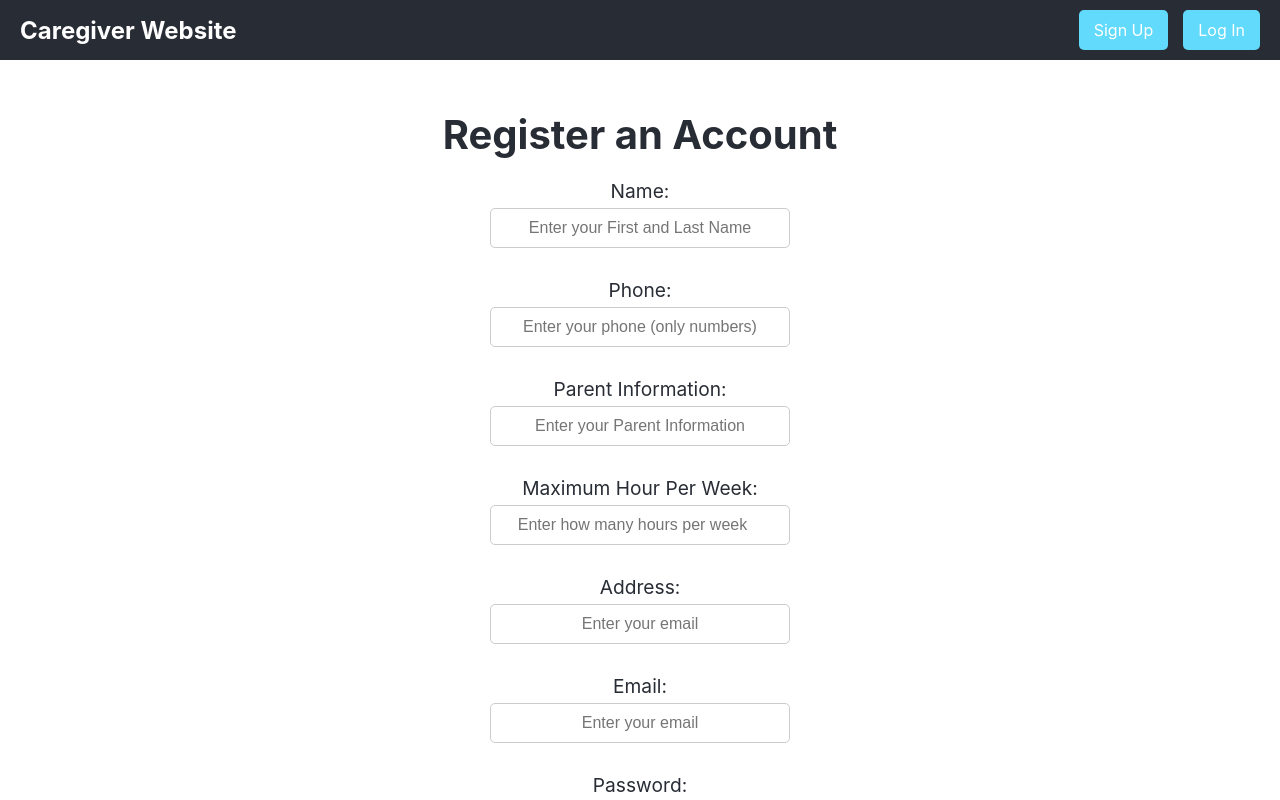
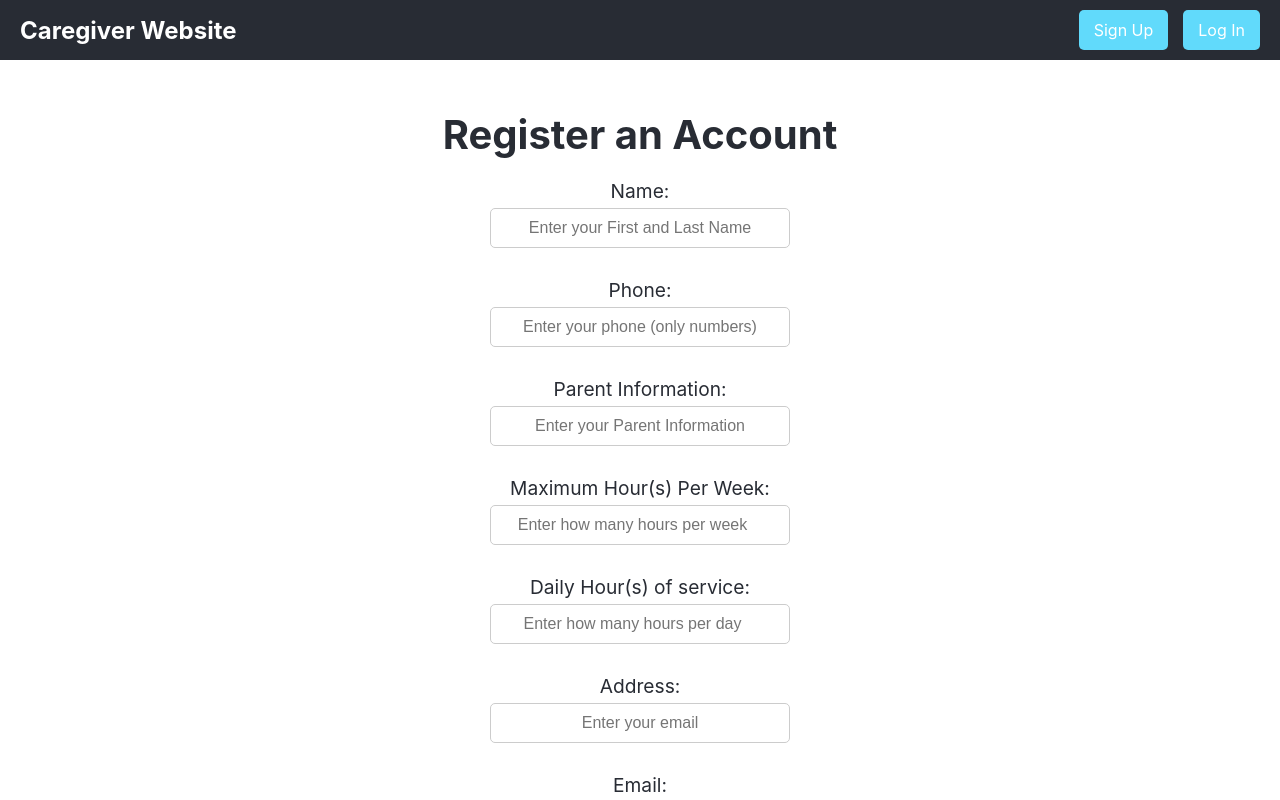
Before and after one commit to JAMuniz/CaregiverWebsite, a React (Create React App) app in the folder client/: page /signin in a window 1280 px wide. Shown: the top 800 px of the page. Built offline with nearby package versions, Linux system fonts and the light colour scheme.

Commit message:
Fix info in register

```diff
--- a/client/src/Pages/sign.js
+++ b/client/src/Pages/sign.js
@@ -8,6 +8,7 @@ function Sign() {
     const [phone, setPhone] = useState('');
     const [pInfo, setPinfo] = useState('');
     const [maxHours, setmaxHours] = useState('');
+    const [dailyHours, setDailyHours] = useState('');
     const [address, setAdd] = useState('');
     const [email, setEmail] = useState('');
     const [password, setPassword] = useState('');
@@ -25,6 +26,9 @@ function Sign() {
             parent_info: pInfo,
             email: email,
             max_service_hours_per_week: maxHours,
+            dailyHours: dailyHours,
+            maxHours: maxHours, //remaining_hours
+
         };
         try {
             const response = await fetch("http://localhost:5000/API/register.php", {
@@ -106,13 +110,24 @@ function Sign() {
                     />
                 </div>
                 <div className="form-group">
-                    <label htmlFor="maxHours">Maximum Hour Per Week:</label>
+                    <label htmlFor="maxHours">Maximum Hour(s) Per Week:</label>
                     <input
                         type="number"
                         id="maxHours"
                         value={maxHours}
                         onChange={(e) => setmaxHours(e.target.value)}
                         placeholder="Enter how many hours per week"
+                        required
+                    />
+                </div>
+                <div className="form-group">
+                    <label htmlFor="dailyHours">Daily Hour(s) of service:</label>
+                    <input
+                        type="number"
+                        id="dailyHours"
+                        value={dailyHours}
+                        onChange={(e) => setDailyHours(e.target.value)}
+                        placeholder="Enter how many hours per day"
                         required
                     />
                 </div>
```
Also changed, not shown: 1 other file (tests, documents, lock files or other folders).
